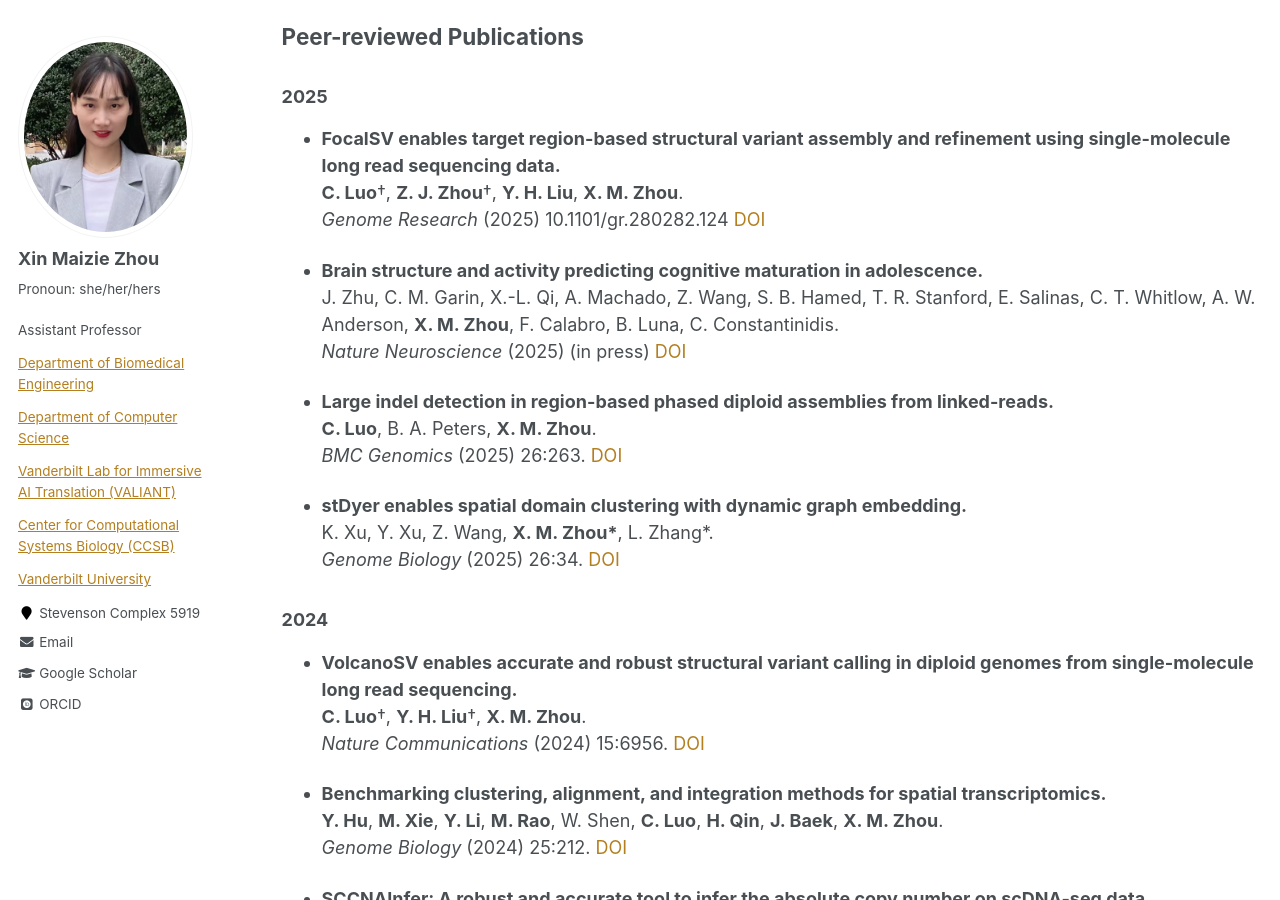
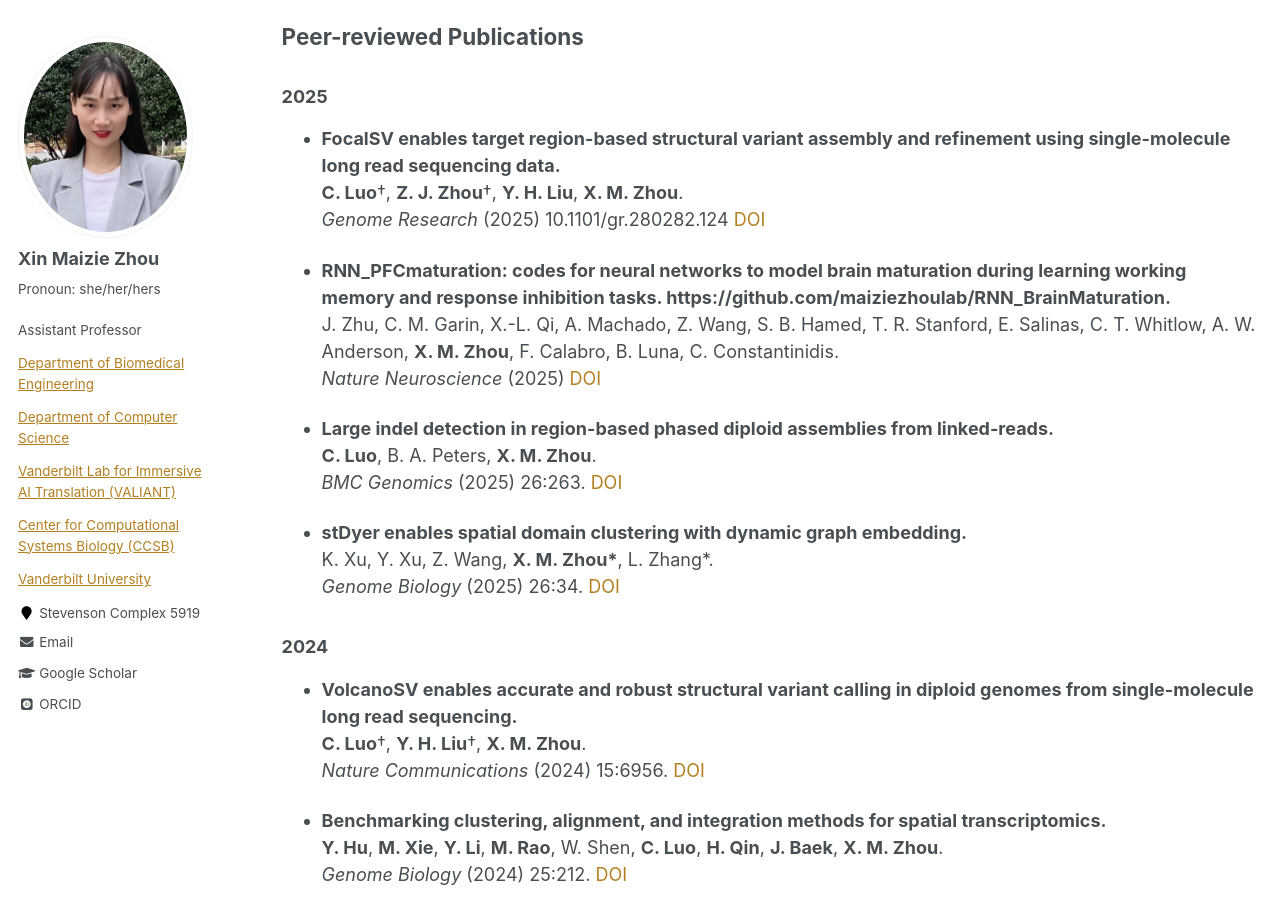
Before and after one commit to maiziezhoulab/Maiziezhoulab.github.io, a Jekyll site: the page built from _pages/publications.md, in a window 1280 px wide and 900 px high, scrolled down 1378 px. Built offline with Jekyll 4.4.1, drawn with Linux system fonts in a browser that asks for light colours; some web fonts are replaced.

Commit message:
Update publications.md

```diff
--- a/_pages/publications.md
+++ b/_pages/publications.md
@@ -65,9 +65,9 @@ used Xin Maizie Zhou (X. M. Zhou) for publications after 2022.
   **C. Luo**†, **Z. J. Zhou**†, **Y. H. Liu**, **X. M. Zhou**.
   _Genome Research_ (2025) 10.1101/gr.280282.124 [DOI](https://doi.org/10.1101/gr.280282.124)
 
-- **Brain structure and activity predicting cognitive maturation in adolescence.**
+- **RNN\_PFCmaturation: codes for neural networks to model brain maturation during learning working memory and response inhibition tasks. https://github.com/maiziezhoulab/RNN_BrainMaturation.**
   J. Zhu, C. M. Garin, X.-L. Qi, A. Machado, Z. Wang, S. B. Hamed, T. R. Stanford, E. Salinas, C. T. Whitlow, A. W. Anderson, **X. M. Zhou**, F. Calabro, B. Luna, C.   Constantinidis.
-  _Nature Neuroscience_ (2025) (in press) [DOI](https://www.biorxiv.org/content/10.1101/2024.08.23.608315v1)
+  _Nature Neuroscience_ (2025) [DOI](https://doi.org/10.1038/s41593-025-02076-0)
 
 - **Large indel detection in region-based phased diploid assemblies from linked-reads.**
   **C. Luo**, B. A. Peters, **X. M. Zhou**.
```
